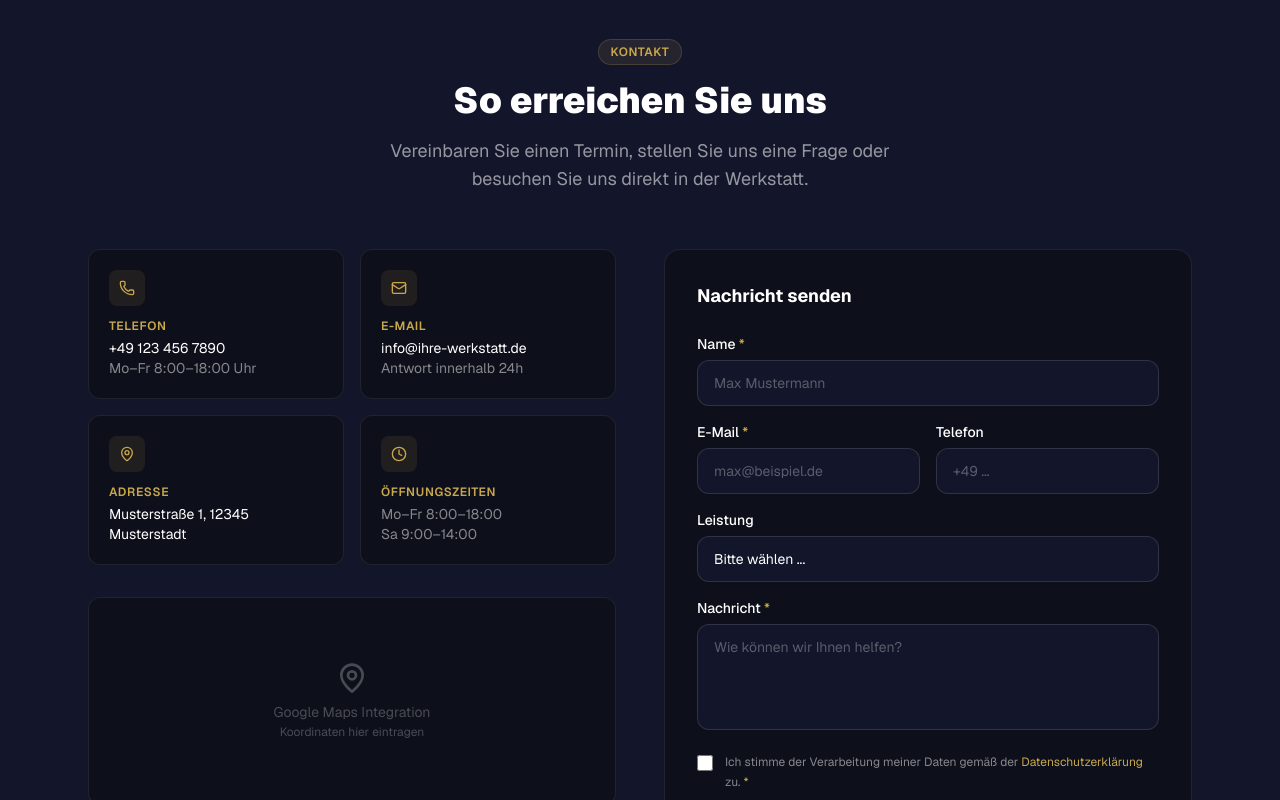
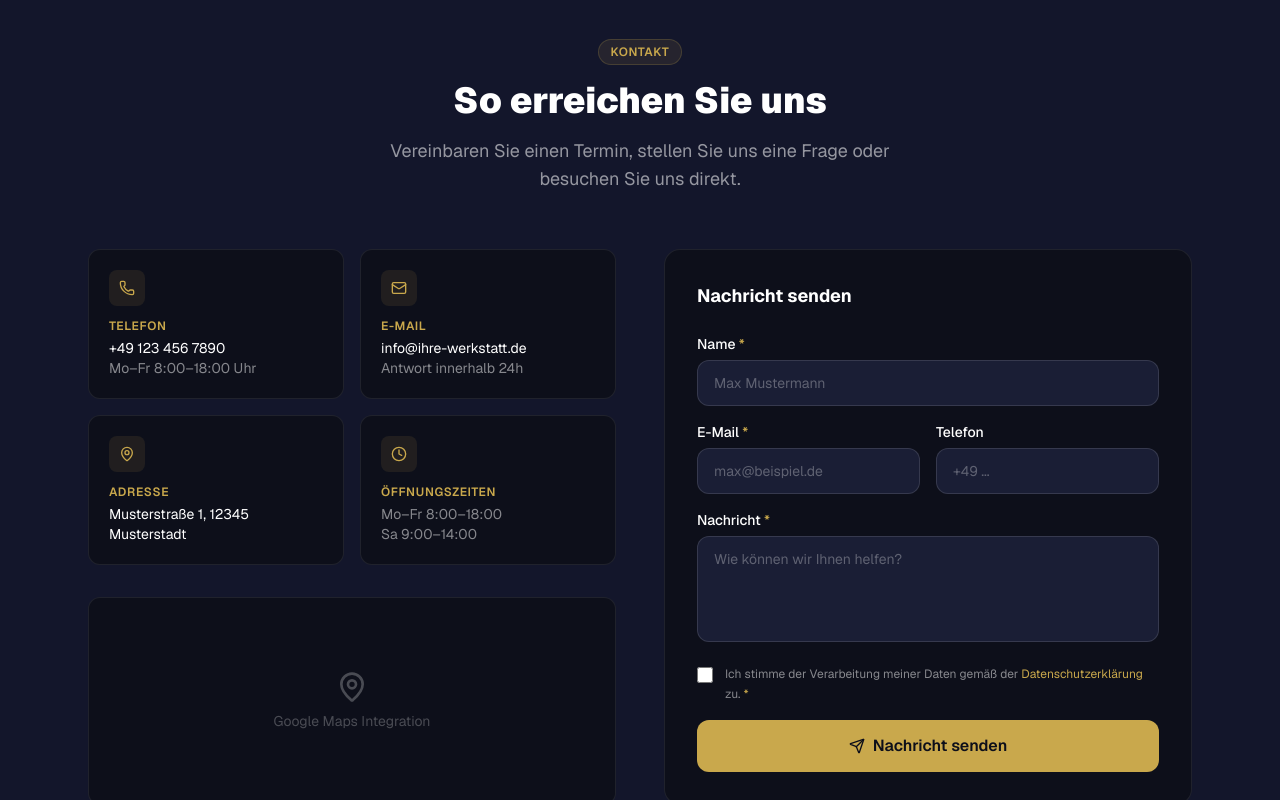
Before and after one commit to KUWEZU/template-onepager-1, a Next.js app: page / in a window 1280 px wide. Shown: the part 4960-5760 px from the top of the page. Built offline with nearby package versions, Linux system fonts and the light colour scheme.

Commit message:
fix: replace hardcoded dark hex with brand-* Tailwind vars (Hell-Modus)

```diff
--- a/src/components/sections/Kontakt.tsx
+++ b/src/components/sections/Kontakt.tsx
@@ -4,300 +4,124 @@ import { useState } from "react";
 import { Phone, Mail, MapPin, Clock, Send, CheckCircle } from "lucide-react";
 import { client } from "@/data/client";
 
-type FormState = {
-  name: string;
-  email: string;
-  phone: string;
-  service: string;
-  message: string;
-};
-
-const SERVICES = [
-  "Bitte wählen ...",
-  "Lackierung",
-  "Karosserie",
-  "Reifenwechsel",
-  "Inspektion",
-  "HU / AU",
-  "Autoglas",
-  "Smart Repair",
-  "Klimaservice",
-  "Leasingrückgabe",
-  "Hagelschaden",
-  "Unfallreparatur",
-  "Sonstiges",
-];
+type FormState = { name: string; email: string; phone: string; service: string; message: string };
 
 export function Kontakt() {
-  const [form, setForm] = useState<FormState>({
-    name: "", email: "", phone: "", service: "", message: "",
-  });
+  const [form, setForm] = useState<FormState>({ name: "", email: "", phone: "", service: "", message: "" });
   const [submitted, setSubmitted] = useState(false);
   const [loading, setLoading] = useState(false);
   const [error, setError] = useState("");
 
   const INFOS = [
-    {
-      icon: Phone,
-      title: "Telefon",
-      lines: [client.telefon, "Mo–Fr 8:00–18:00 Uhr"],
-      href: `tel:${client.telefon}`,
-    },
-    {
-      icon: Mail,
-      title: "E-Mail",
-      lines: [client.email, "Antwort innerhalb 24h"],
-      href: `mailto:${client.email}`,
-    },
-    {
-      icon: MapPin,
-      title: "Adresse",
-      lines: [client.adresse],
-      href: "https://maps.google.com",
-    },
-    {
-      icon: Clock,
-      title: "Öffnungszeiten",
-      lines: client.kontakt.oeffnungszeiten,
-      href: null,
-    },
+    { icon: Phone, title: "Telefon",       lines: [client.telefon, "Mo–Fr 8:00–18:00 Uhr"], href: `tel:${client.telefon}` },
+    { icon: Mail,  title: "E-Mail",         lines: [client.email, "Antwort innerhalb 24h"],  href: `mailto:${client.email}` },
+    { icon: MapPin, title: "Adresse",       lines: [client.adresse], href: "https://maps.google.com" },
+    { icon: Clock,  title: "Öffnungszeiten", lines: client.kontakt.oeffnungszeiten, href: null },
   ];
 
-  function handleChange(
-    e: React.ChangeEvent<HTMLInputElement | HTMLTextAreaElement | HTMLSelectElement>
-  ) {
+  function handleChange(e: React.ChangeEvent<HTMLInputElement | HTMLTextAreaElement | HTMLSelectElement>) {
     setForm((f) => ({ ...f, [e.target.name]: e.target.value }));
   }
 
   async function handleSubmit(e: React.FormEvent) {
     e.preventDefault();
     setError("");
-    if (!form.name || !form.email || !form.message) {
-      setError("Bitte füllen Sie alle Pflichtfelder aus.");
-      return;
-    }
+    if (!form.name || !form.email || !form.message) { setError("Bitte füllen Sie alle Pflichtfelder aus."); return; }
     setLoading(true);
-    // Simulated submit — replace with your API call
     await new Promise((r) => setTimeout(r, 1000));
     setLoading(false);
     setSubmitted(true);
   }
 
   return (
-    <section
-      id="kontakt"
-      className="py-24 bg-[#13162b]"
-      aria-labelledby="kontakt-heading"
-    >
+    <section id="kontakt" className="py-24 bg-brand-secondary" aria-labelledby="kontakt-heading">
       <div className="max-w-6xl mx-auto px-4 sm:px-6">
-        {/* Header */}
         <div className="text-center mb-14">
           <div className="inline-flex items-center gap-2 px-3 py-1 rounded-full bg-brand-primary/10 border border-brand-primary/20 mb-4">
             <span className="text-brand-primary text-xs font-semibold uppercase tracking-wider">Kontakt</span>
           </div>
-          <h2
-            id="kontakt-heading"
-            className="text-3xl sm:text-4xl font-black text-white mb-4"
-          >
-            So erreichen Sie uns
-          </h2>
-          <p className="max-w-xl mx-auto text-white/55 text-lg">
-            Vereinbaren Sie einen Termin, stellen Sie uns eine Frage oder besuchen
-            Sie uns direkt in der Werkstatt.
-          </p>
+          <h2 id="kontakt-heading" className="text-3xl sm:text-4xl font-black text-brand-text mb-4">So erreichen Sie uns</h2>
+          <p className="max-w-xl mx-auto text-brand-text/55 text-lg">Vereinbaren Sie einen Termin, stellen Sie uns eine Frage oder besuchen Sie uns direkt.</p>
         </div>
 
         <div className="grid lg:grid-cols-2 gap-12">
-          {/* Contact info */}
           <div>
             <div className="grid sm:grid-cols-2 gap-4 mb-8">
               {INFOS.map(({ icon: Icon, title, lines, href }) => (
-                <div
-                  key={title}
-                  className="bg-[#0d0f1a] border border-white/[0.08] rounded-xl p-5"
-                >
+                <div key={title} className="bg-brand-bg border border-brand-text/[0.08] rounded-xl p-5">
                   <div className="w-9 h-9 rounded-lg bg-brand-primary/10 flex items-center justify-center mb-3">
                     <Icon className="w-4 h-4 text-brand-primary" aria-hidden="true" />
                   </div>
                   <p className="text-xs font-semibold text-brand-primary uppercase tracking-wider mb-1">{title}</p>
                   {lines.map((line, i) =>
                     href && i === 0 ? (
-                      <a
-                        key={i}
-                        href={href}
-                        className="block text-sm text-white hover:text-brand-primary transition-colors"
-                      >
-                        {line}
-                      </a>
+                      <a key={i} href={href} className="block text-sm text-brand-text hover:text-brand-primary transition-colors">{line}</a>
                     ) : (
-                      <p key={i} className="text-sm text-white/50">{line}</p>
+                      <p key={i} className="text-sm text-brand-text/50">{line}</p>
                     )
                   )}
                 </div>
               ))}
             </div>
-
-            {/* Map placeholder */}
-            <div
-              className="h-52 bg-[#0d0f1a] border border-white/[0.08] rounded-xl flex items-center justify-center"
-              aria-label="Kartenansicht Werkstatt-Standort (Platzhalter)"
-              role="img"
-            >
-              <div className="text-center text-white/25">
+            <div className="h-52 bg-brand-bg border border-brand-text/[0.08] rounded-xl flex items-center justify-center" aria-label="Kartenansicht" role="img">
+              <div className="text-center text-brand-text/25">
                 <MapPin className="w-8 h-8 mx-auto mb-2" aria-hidden="true" />
                 <p className="text-sm">Google Maps Integration</p>
-                <p className="text-xs mt-0.5">Koordinaten hier eintragen</p>
               </div>
             </div>
           </div>
 
-          {/* Contact form */}
-          <div className="bg-[#0d0f1a] border border-white/[0.08] rounded-2xl p-6 sm:p-8">
+          <div className="bg-brand-bg border border-brand-text/[0.08] rounded-2xl p-6 sm:p-8">
             {submitted ? (
               <div className="h-full flex flex-col items-center justify-center text-center py-12">
                 <div className="w-14 h-14 rounded-full bg-green-500/10 border border-green-500/25 flex items-center justify-center mb-4">
                   <CheckCircle className="w-7 h-7 text-green-400" aria-hidden="true" />
                 </div>
-                <h3 className="text-xl font-bold text-white mb-2">Nachricht gesendet!</h3>
-                <p className="text-white/55 max-w-xs">
-                  Vielen Dank für Ihre Anfrage. Wir melden uns so schnell wie möglich bei Ihnen.
-                </p>
+                <h3 className="text-xl font-bold text-brand-text mb-2">Nachricht gesendet!</h3>
+                <p className="text-brand-text/55 max-w-xs">Vielen Dank für Ihre Anfrage. Wir melden uns schnellstmöglich.</p>
               </div>
             ) : (
               <form onSubmit={handleSubmit} noValidate aria-label="Kontaktformular">
-                <h3 className="text-lg font-bold text-white mb-6">Nachricht senden</h3>
-
-                {error && (
-                  <div role="alert" className="mb-4 px-4 py-3 rounded-lg bg-red-500/10 border border-red-500/25 text-sm text-red-400">
-                    {error}
+                <h3 className="text-lg font-bold text-brand-text mb-6">Nachricht senden</h3>
+                {error && <div role="alert" className="mb-4 px-4 py-3 rounded-lg bg-red-500/10 border border-red-500/25 text-sm text-red-400">{error}</div>}
+                <div className="space-y-4">
+                  <div>
+                    <label htmlFor="name" className="block text-sm font-medium text-brand-text mb-1.5">Name <span className="text-brand-primary">*</span></label>
+                    <input id="name" name="name" type="text" autoComplete="name" required value={form.name} onChange={handleChange} placeholder="Max Mustermann"
+                      className="w-full px-4 py-3 bg-brand-surface border border-brand-text/[0.12] hover:border-brand-text/[0.20] focus:border-brand-primary/50 rounded-xl text-brand-text placeholder:text-brand-text/30 text-sm outline-none transition-colors" />
                   </div>
-                )}
-
-                <div className="space-y-4">
-                  {/* Name */}
-                  <div>
-                    <label htmlFor="name" className="block text-sm font-medium text-white mb-1.5">
-                      Name <span className="text-brand-primary" aria-label="Pflichtfeld">*</span>
-                    </label>
-                    <input
-                      id="name"
-                      name="name"
-                      type="text"
-                      autoComplete="name"
-                      required
-                      value={form.name}
-                      onChange={handleChange}
-                      placeholder="Max Mustermann"
-                      className="w-full px-4 py-3 bg-[#13162b] border border-white/[0.12] hover:border-white/[0.20] focus:border-brand-primary/50 rounded-xl text-white placeholder:text-white/30 text-sm outline-none transition-colors"
-                    />
-                  </div>
-
-                  {/* Email + Phone */}
                   <div className="grid sm:grid-cols-2 gap-4">
                     <div>
-                      <label htmlFor="email" className="block text-sm font-medium text-white mb-1.5">
-                        E-Mail <span className="text-brand-primary" aria-label="Pflichtfeld">*</span>
-                      </label>
-                      <input
-                        id="email"
-                        name="email"
-                        type="email"
-                        autoComplete="email"
-                        required
-                        value={form.email}
-                        onChange={handleChange}
-                        placeholder="max@beispiel.de"
-                        className="w-full px-4 py-3 bg-[#13162b] border border-white/[0.12] hover:border-white/[0.20] focus:border-brand-primary/50 rounded-xl text-white placeholder:text-white/30 text-sm outline-none transition-colors"
-                      />
+                      <label htmlFor="email" className="block text-sm font-medium text-brand-text mb-1.5">E-Mail <span className="text-brand-primary">*</span></label>
+                      <input id="email" name="email" type="email" autoComplete="email" required value={form.email} onChange={handleChange} placeholder="max@beispiel.de"
+                        className="w-full px-4 py-3 bg-brand-surface border border-brand-text/[0.12] hover:border-brand-text/[0.20] focus:border-brand-primary/50 rounded-xl text-brand-text placeholder:text-brand-text/30 text-sm outline-none transition-colors" />
                     </div>
                     <div>
-                      <label htmlFor="phone" className="block text-sm font-medium text-white mb-1.5">
-                        Telefon
-                      </label>
-                      <input
-                        id="phone"
-                        name="phone"
-                        type="tel"
-                        autoComplete="tel"
-                        value={form.phone}
-                        onChange={handleChange}
-                        placeholder="+49 ..."
-                        className="w-full px-4 py-3 bg-[#13162b] border border-white/[0.12] hover:border-white/[0.20] focus:border-brand-primary/50 rounded-xl text-white placeholder:text-white/30 text-sm outline-none transition-colors"
-                      />
+                      <label htmlFor="phone" className="block text-sm font-medium text-brand-text mb-1.5">Telefon</label>
+                      <input id="phone" name="phone" type="tel" autoComplete="tel" value={form.phone} onChange={handleChange} placeholder="+49 ..."
+                        className="w-full px-4 py-3 bg-brand-surface border border-brand-text/[0.12] hover:border-brand-text/[0.20] focus:border-brand-primary/50 rounded-xl text-brand-text placeholder:text-brand-text/30 text-sm outline-none transition-colors" />
                     </div>
                   </div>
-
-                  {/* Service */}
                   <div>
-                    <label htmlFor="service" className="block text-sm font-medium text-white mb-1.5">
-                      Leistung
-                    </label>
-                    <select
-                      id="service"
-                      name="service"
-                      value={form.service}
-                      onChange={handleChange}
-                      className="w-full px-4 py-3 bg-[#13162b] border border-white/[0.12] hover:border-white/[0.20] focus:border-brand-primary/50 rounded-xl text-white text-sm outline-none transition-colors appearance-none cursor-pointer"
-                    >
-                      {SERVICES.map((s) => (
-                        <option key={s} value={s === "Bitte wählen ..." ? "" : s} className="bg-[#13162b]">
-                          {s}
-                        </option>
-                      ))}
-                    </select>
+                    <label htmlFor="message" className="block text-sm font-medium text-brand-text mb-1.5">Nachricht <span className="text-brand-primary">*</span></label>
+                    <textarea id="message" name="message" rows={4} required value={form.message} onChange={handleChange} placeholder="Wie können wir Ihnen helfen?"
+                      className="w-full px-4 py-3 bg-brand-surface border border-brand-text/[0.12] hover:border-brand-text/[0.20] focus:border-brand-primary/50 rounded-xl text-brand-text placeholder:text-brand-text/30 text-sm outline-none transition-colors resize-none" />
                   </div>
-
-                  {/* Message */}
-                  <div>
-                    <label htmlFor="message" className="block text-sm font-medium text-white mb-1.5">
-                      Nachricht <span className="text-brand-primary" aria-label="Pflichtfeld">*</span>
-                    </label>
-                    <textarea
-                      id="message"
-                      name="message"
-                      rows={4}
-                      required
-                      value={form.message}
-                      onChange={handleChange}
-                      placeholder="Wie können wir Ihnen helfen?"
-                      className="w-full px-4 py-3 bg-[#13162b] border border-white/[0.12] hover:border-white/[0.20] focus:border-brand-primary/50 rounded-xl text-white placeholder:text-white/30 text-sm outline-none transition-colors resize-none"
-                    />
-                  </div>
-
-                  {/* DSGVO */}
                   <div className="flex items-start gap-3">
-                    <input
-                      id="dsgvo"
-                      name="dsgvo"
-                      type="checkbox"
-                      required
-                      className="mt-0.5 w-4 h-4 accent-brand-primary cursor-pointer shrink-0"
-                    />
-                    <label htmlFor="dsgvo" className="text-xs text-white/50 leading-relaxed cursor-pointer">
+                    <input id="dsgvo" name="dsgvo" type="checkbox" required className="mt-0.5 w-4 h-4 accent-brand-primary cursor-pointer shrink-0" />
+                    <label htmlFor="dsgvo" className="text-xs text-brand-text/50 leading-relaxed cursor-pointer">
                       Ich stimme der Verarbeitung meiner Daten gemäß der{" "}
-                      <a href="/datenschutz" className="text-brand-primary hover:underline">
-                        Datenschutzerklärung
-                      </a>{" "}
-                      zu. <span className="text-brand-primary" aria-label="Pflichtfeld">*</span>
+                      <a href="/datenschutz" className="text-brand-primary hover:underline">Datenschutzerklärung</a> zu.{" "}
+                      <span className="text-brand-primary">*</span>
                     </label>
                   </div>
-
-                  {/* Submit */}
-                  <button
-                    type="submit"
-                    disabled={loading}
-                    className="w-full flex items-center justify-center gap-2 py-3.5 bg-brand-primary text-[#0d0f1a] font-semibold rounded-xl hover:bg-[#b8963e] transition-all disabled:opacity-60 disabled:cursor-not-allowed"
+                  <button type="submit" disabled={loading}
+                    className="w-full flex items-center justify-center gap-2 py-3.5 bg-brand-primary text-brand-bg font-semibold rounded-xl hover:bg-brand-primary-hover transition-all disabled:opacity-60 disabled:cursor-not-allowed"
                   >
                     {loading ? (
-                      <>
-                        <span className="w-4 h-4 border-2 border-[#0d0f1a]/30 border-t-[#0d0f1a] rounded-full animate-spin" aria-hidden="true" />
-                        Sende...
-                      </>
+                      <><span className="w-4 h-4 border-2 border-brand-bg/30 border-t-brand-bg rounded-full animate-spin" />Sende...</>
                     ) : (
-                      <>
-                        <Send className="w-4 h-4" aria-hidden="true" />
-                        Nachricht senden
-                      </>
+                      <><Send className="w-4 h-4" aria-hidden="true" />Nachricht senden</>
                     )}
                   </button>
                 </div>
```
